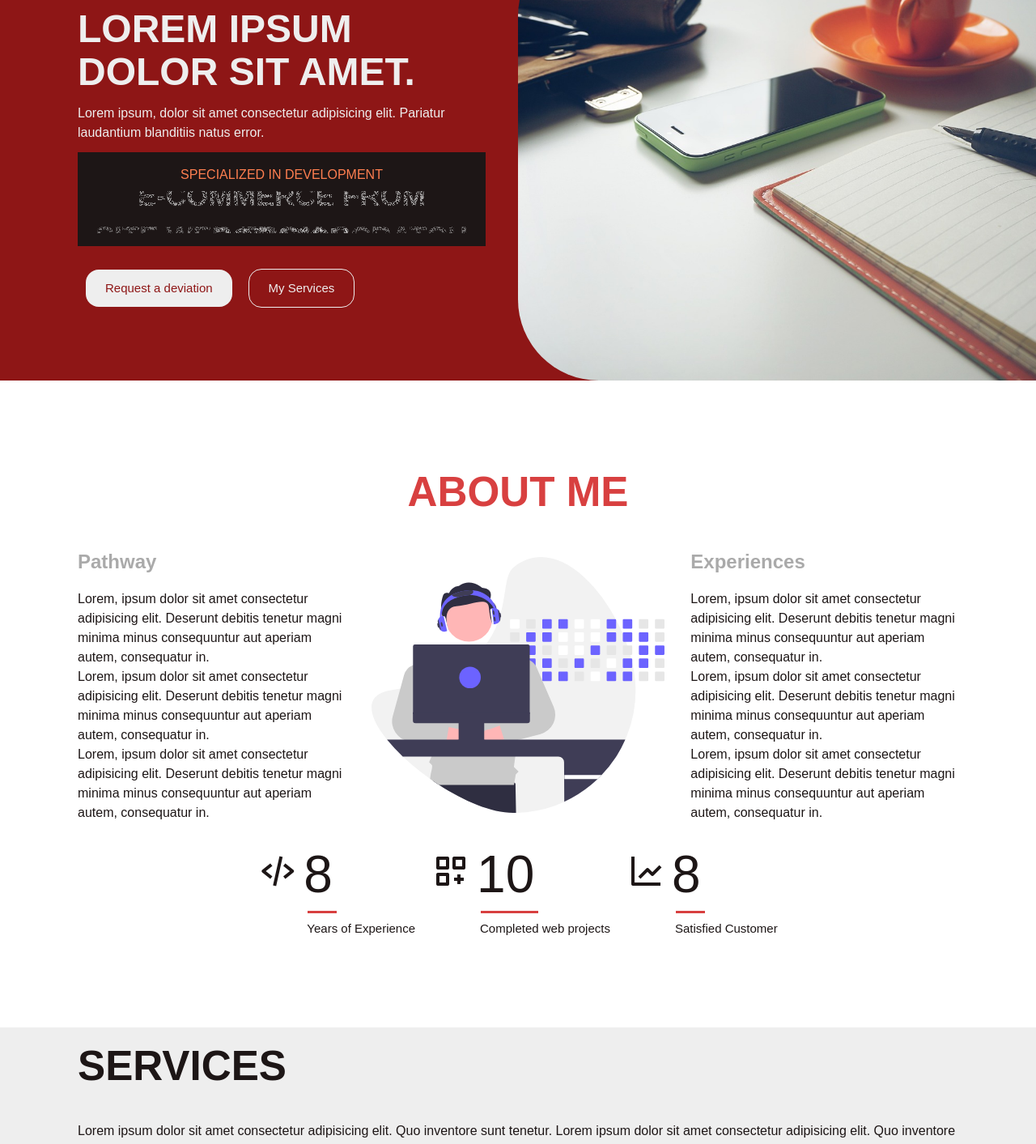
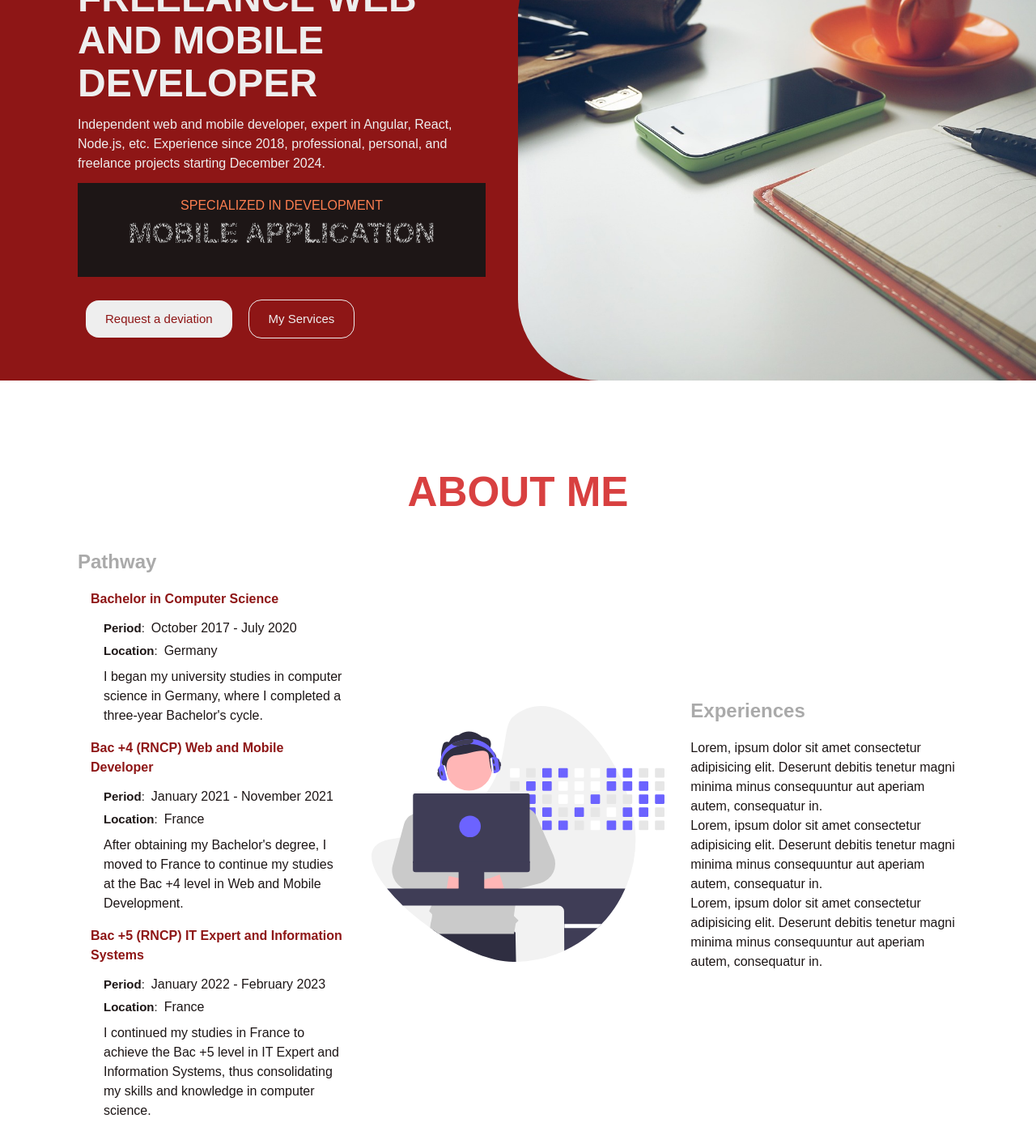
Before and after one commit to rodcoding89/oniline-presence, a React (Vite) app: page /en in a window 1280 px wide. Shown: the part 180-1593 px from the top of the page at 81% size. Built offline with nearby package versions, Linux system fonts and the light colour scheme; a web font is replaced by a local one.

Commit message:
begining with adding dynamic content translation

```diff
--- a/locales/en/translation.json
+++ b/locales/en/translation.json
@@ -13,7 +13,7 @@
     "yearExperiences":"Years of Experience",
     "realiseProject":"Completed web projects",
     "satisfiedCustomer":"Satisfied Customer",
-    "showcaseWebsite":"Showcase website creation",
+    "showcaseWebsite":"Website creation",
     "learnMore":"Learn more",
     "reworkWebsite":"Website Redesign",
     "ecommerceWebste":"E-commerce website creation",
@@ -63,6 +63,7 @@
     "yourName":"Your full name",
     "shareOn":"Share on social networks",
     "devTitle":"Freelance Web and Mobile Developer",
+    "devDescription":"Independent web and mobile developer, expert in Angular, React, Node.js, etc. Experience since 2018, professional, personal, and freelance projects starting December 2024.",
     "legalNotice":"Legal notice",
     "right":"All rights reserved.",
     "domainTitle":"Specialized in development",
@@ -73,5 +74,20 @@
     "techno":"Technologies",
     "websiteLink":"Link to the website",
     "websiteOnMaintenance":"Website Under Maintenance",
-    "tasksOnWebsite":"Tasks completed on the site"
+    "tasksOnWebsite":"Tasks completed on the site",
+    "ecommerceWebSite":"E-commerce website",
+    "web":"Website",
+    "title1": "Bachelor in Computer Science",
+    "countryDe": "Germany",
+    "periode1": "October 2017 - July 2020",
+    "description1": "I began my university studies in computer science in Germany, where I completed a three-year Bachelor's cycle.",
+    "title2": "Bac +4 (RNCP) Web and Mobile Developer",
+    "countryFr": "France",
+    "periode2": "January 2021 - November 2021",
+    "description2": "After obtaining my Bachelor's degree, I moved to France to continue my studies at the Bac +4 level in Web and Mobile Development.",
+    "title3": "Bac +5 (RNCP) IT Expert and Information Systems",
+    "periode3": "January 2022 - February 2023",
+    "description3": "I continued my studies in France to achieve the Bac +5 level in IT Expert and Information Systems, thus consolidating my skills and knowledge in computer science.",
+    "periode": "Period",
+    "country": "Location"
   }
--- a/src/component/about.tsx
+++ b/src/component/about.tsx
@@ -1,12 +1,16 @@
 import { Element } from 'react-scroll';
 import Icon from './Icon';
 import { useTranslation } from 'react-i18next';
+import { pathwayData } from '../utils/constant';
 interface AboutProps{
 
 }
 
 const About:React.FC<AboutProps> = ()=>{
     const { t } = useTranslation();
+    const pathway = pathwayData.map((item:any)=>{
+        return {title:t(item.title),country:t(item.country),periode:t(item.periode),description:t(item.description)}
+    })
     const stat = [
         {
             title:t("yearExperiences"),
@@ -30,9 +34,25 @@ const About:React.FC<AboutProps> = ()=>{
                 <div className='flex justify-around items-center gap-8 max-920:flex-col'>
                     <div className="parcours w-1/3 max-920:w-full">
                         <h3 className='text-[#aaa] text-[1.5em] mb-4'>{t("pathway")}</h3>
-                        <p>Lorem, ipsum dolor sit amet consectetur adipisicing elit. Deserunt debitis tenetur magni minima minus consequuntur aut aperiam autem, consequatur in.</p>
-                        <p>Lorem, ipsum dolor sit amet consectetur adipisicing elit. Deserunt debitis tenetur magni minima minus consequuntur aut aperiam autem, consequatur in.</p>
-                        <p>Lorem, ipsum dolor sit amet consectetur adipisicing elit. Deserunt debitis tenetur magni minima minus consequuntur aut aperiam autem, consequatur in.</p>
+                        <div className='flex flex-col gap-y-4 ml-4'>
+                        {
+                            pathway.map((item,index)=>{
+                                return (
+                                    <div key={index}
+                                    >
+                                        <h4 className='mb-3 text-secondary'>{item.title}</h4>
+                                        <div className='ml-4'>
+                                            <p className='flex justify-start items-center gap-2 mb-1'>
+                                                <span><strong>{t("periode")}</strong>:</span>{item.periode}</p>
+                                            <p className='flex justify-start items-center gap-2 mb-2'>
+                                                <span><strong>{t("country")}</strong>:</span>{item.country}</p>
+                                            <p>{item.description}</p>
+                                        </div>
+                                    </div>
+                                )
+                            })
+                        }
+                        </div>
                     </div>
                     <img className='w-1/3 max-920:w-2/3 max-485:w-full' src="/assets/images/about.svg" alt="about" />
                     <div className="experience w-1/3 max-920:w-full">
--- a/src/component/home.tsx
+++ b/src/component/home.tsx
@@ -12,16 +12,15 @@ const Home:React.FC<HomeProps> = ()=>{
             <div className='w-full bg-secondary'>
                 <div className='w-full flex gap-[40px] justify-center items-start relative'>
                     <div className='flex flex-col justify-center items-center self-stretch ml-[calc(15%/2)] max-920:absolute max-920:bg-[rgba(0,0,0,.5)] max-920:ml-0 max-920:w-full max-920:h-full max-920:top-[50%] max-920:translate-y-[-50%] max-920:left-0 max-920:px-[10%]'>
-                        <h1 className='text-fifty mb-3 uppercase text-[3em] max-485:text-[2em] max-485:mb-5'>Lorem ipsum dolor sit amet.</h1>
-                        <p className='mb-3 text-fifty'>Lorem ipsum, dolor sit amet consectetur adipisicing elit. Pariatur laudantium blanditiis natus error.</p>
+                        <h1 className='text-fifty mb-3 uppercase text-[3em] max-485:text-[2em] max-485:mb-5'>{t("devTitle")}</h1>
+                        <p className='mb-3 text-fifty'>{t("devDescription")}</p>
                         <div className='flex justify-center items-center gap-2 h-[116px] w-full mb-4 bg-primary p-4 flex-col'>
                             <h4 className='text-fifty uppercase text-[1em] dev'>{t("domainTitle")}</h4>
                             <div className="dropping-texts w-full">
-                                <div className='text-center w-full'>Site Web Wordpress</div>
-                                <div className='text-center w-full'>Site Web From scratch</div>
-                                <div className='text-center w-full'>E-commerce From scratch</div>
-                                <div className='text-center w-full'>Site Web E-commerce Wordpress</div>
-                                <div className='text-center w-full'>Application web/mobile</div>
+                                <div className='text-center w-full'>{t('web')}</div>
+                                <div className='text-center w-full'>{t("ecommerceWebSite")}</div>
+                                <div className='text-center w-full'>{t("mobileApp")}</div>
+                                <div className='text-center w-full'>{t("saas")}</div>
                             </div>
                         </div>
                         <div className='flex justify-start items-center gap-5 w-full mt-3 ml-5 max-485:flex-col max-485:ml-0'>
--- a/src/index.css
+++ b/src/index.css
@@ -281,7 +281,7 @@ h1 {
   left: 0;
   opacity: 0; /* Masquer par défaut */
   transform: translateY(-50px);
-  animation: roll 15s linear infinite; /* Animation appliquée à tous les éléments */
+  animation: roll 12s linear infinite; /* Animation appliquée à tous les éléments */
 }
 
 .dropping-texts > div:nth-child(1) {
@@ -295,9 +295,6 @@ h1 {
 }
 .dropping-texts > div:nth-child(4) {
   animation-delay: 9s; /* Délai pour le quatrième élément */
-}
-.dropping-texts > div:nth-child(5) {
-  animation-delay: 12s; /* Délai pour le cinquième élément */
 }
 
 @keyframes roll {
--- a/src/utils/constant.ts
+++ b/src/utils/constant.ts
@@ -336,3 +336,24 @@ export const reference: Reference = {
         ]
     }
 };
+
+export const pathwayData = [
+    {
+        title:'title1',
+        country:'countryDe',
+        periode:"periode1",
+        description:"description1"
+    },
+    {
+        title:'title2',
+        country:'countryFr',
+        periode:"periode2",
+        description:"description2"
+    },
+    {
+        title:'title3',
+        country:'countryFr',
+        periode:"periode3",
+        description:"description3"
+    }
+]
```
Also changed, not shown: locales/de/translation.json (+19 -3 lines), locales/fr/translation.json (+19 -2 lines).
